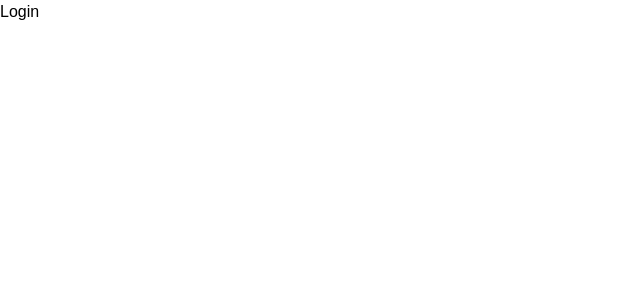
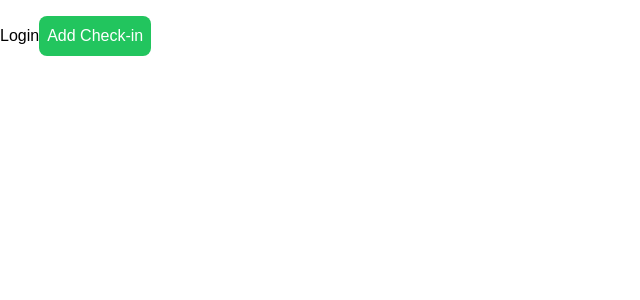
Before and after one commit to Aekarattakhat/webprojectcheckin, a Next.js app: page / in a window 1280 px wide. Shown: the top 300 px of the page, without its empty margins (0-640 px from the left). Built offline with nearby package versions, Linux system fonts and the light colour scheme.

Commit message:
up page(for pong)

```diff
--- a/src/app/page.js
+++ b/src/app/page.js
@@ -3,7 +3,7 @@ import { useState } from 'react';
 import  LoginComponent  from '@/components/login';
 import  ShowProfileUserComponent  from '@/components/showProfileuser';
 import ShowClassComponent from '@/components/showClass';
-
+import ShowcheckinModal from '@/components/modal/showcheckin';
 
 export default function Home() {
 
@@ -14,20 +14,26 @@ export default function Home() {
     progress: 0,
   });
 
-  const [classes,setClasses] = useState(null)
-
+  const [classes, setClasses] = useState(null);
+  const [showCheckin, setShowCheckin] = useState(false); // เพิ่ม state สำหรับ modal
 
   return (
     <div>
-      <LoginComponent state={state} setState={setState} setClasses={setClasses}/>
+      <LoginComponent state={state} setState={setState} setClasses={setClasses} />
 
-      {state.user &&
-      <ShowProfileUserComponent state={state} setState={setState}/>}
+      {state.user && <ShowProfileUserComponent state={state} setState={setState} />}
+      {classes && <ShowClassComponent classes={classes} user={state.user} />}
 
-      {classes &&
-      <ShowClassComponent classes={classes} user={state.user}/>}
+      {/* ปุ่มเปิด Modal */}
+      <button
+        onClick={() => setShowCheckin(true)}
+        className="bg-green-500 text-white p-2 rounded-lg mt-4"
+      >
+        Add Check-in
+      </button>
 
-
+      {/* Showcheckin Modal */}
+      <ShowcheckinModal ShowcheckinModal={showCheckin} setShowcheckinModal={setShowCheckin} />
     </div>
   );
 }
```
